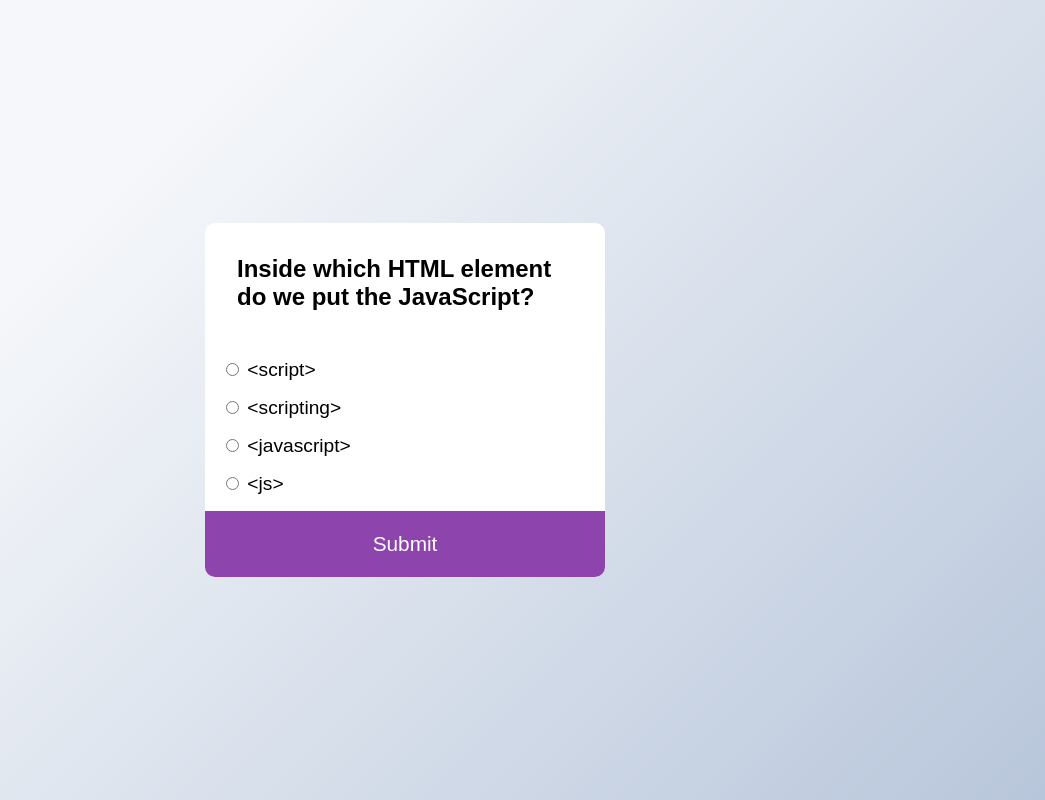
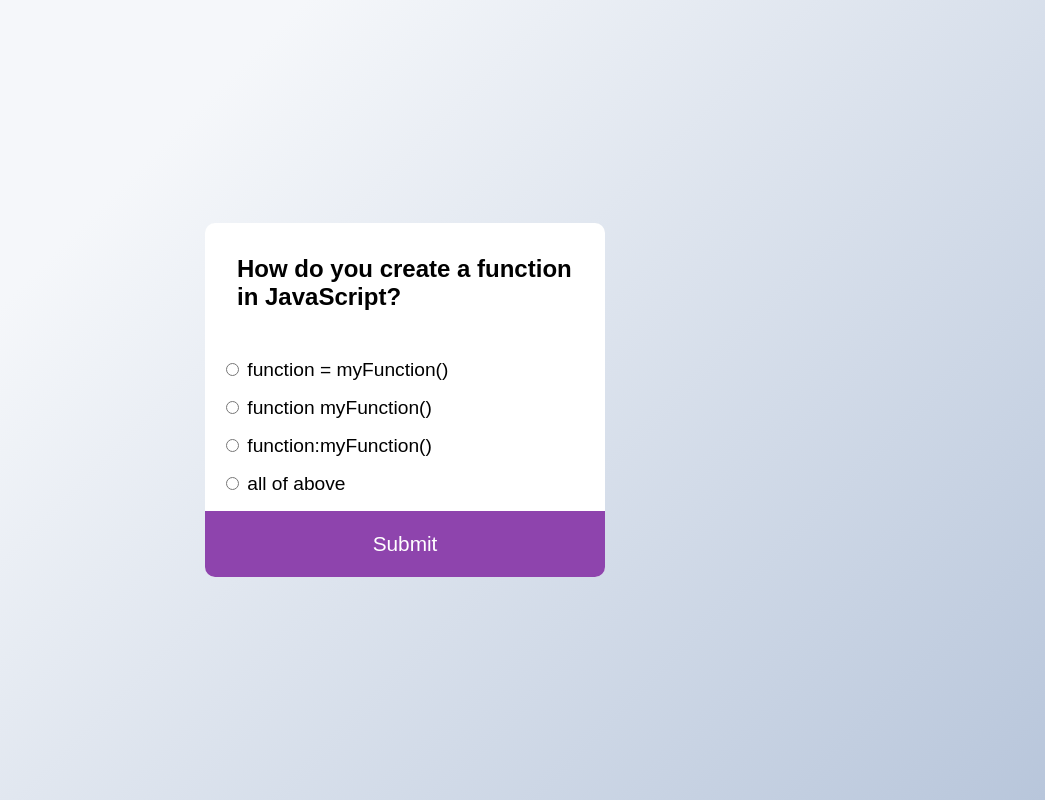
Before and after one commit to bipan82gill/quizContest, a plain HTML site: page index.html in a window 1280 px wide. Both pictures are taken after a click on the button "Submit". Shown: the whole page, without its empty margins (235-1280 px from the left). Drawn offline with Linux system fonts and the light colour scheme.

Commit message:
load all  questions

```diff
--- a/index.html
+++ b/index.html
@@ -30,7 +30,7 @@
                     <label id="d_text" for="a">Question</label>
                 </li>
             </ul>
-       <button>Submit</button>
+       <button id="submit">Submit</button>
     </div>
 </body>
 <script src="script.js"></script>
--- a/script.js
+++ b/script.js
@@ -45,6 +45,8 @@ const a_text = document.getElementById('a_text');
 const b_text = document.getElementById('b_text');
 const c_text = document.getElementById('c_text');
 const d_text = document.getElementById('d_text');
+const submitBtn = document.getElementById('submit');
+
 let currentQuiz = 0;
 
 loadQuiz();
@@ -59,6 +61,15 @@ b_text.innerText = currentQuizData.b;
 c_text.innerText = currentQuizData.c;
 d_text.innerText = currentQuizData.d;
 
-currentQuiz++;
+
 
 }
+submitBtn.addEventListener("click" , () => {
+    currentQuiz++;
+    if(currentQuiz < quizData.length){
+
+        loadQuiz();
+    }else{
+    alert("You finished your quiz");
+    }
+});
```
